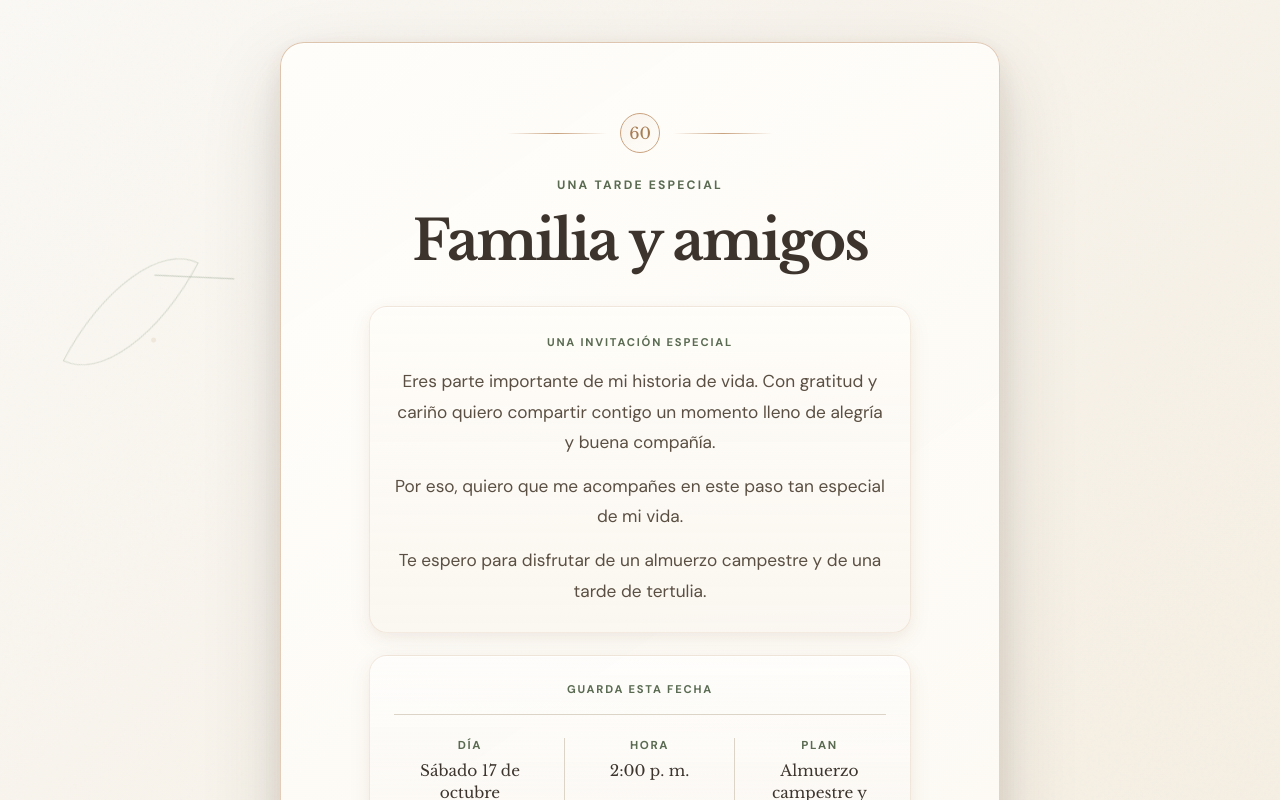
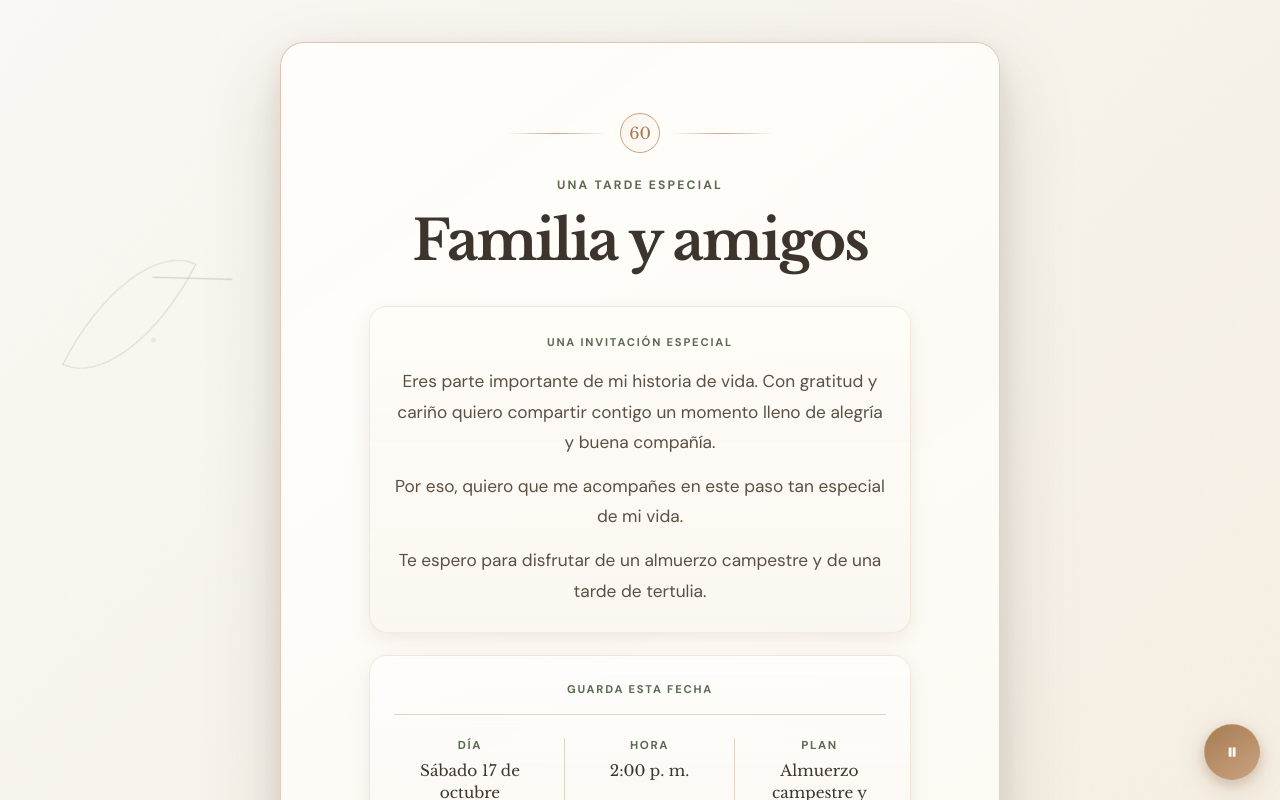
Before and after one commit to Camilo10M/invitacion-60s, a Vue app: page / in a window 1280 px wide. Shown: the top 800 px of the page. Built offline with nearby package versions, Linux system fonts and the light colour scheme.

Commit message:
se agrego cancion

```diff
--- a/index.html
+++ b/index.html
@@ -8,6 +8,9 @@
   </head>
   <body>
     <div id="app"></div>
+    <audio id="background-music" loop>
+      <source src="/music/Ed Sheeran-Shape of You.mp3" type="audio/mpeg">
+    </audio>
     <script type="module" src="/src/main.js"></script>
   </body>
 </html>
--- a/src/App.vue
+++ b/src/App.vue
@@ -19,6 +19,69 @@ let carouselTimer
 // Touch handling for swipe
 let touchStartX = 0
 let touchEndX = 0
+
+// Audio player
+const audioPlayer = ref(null)
+const isPlaying = ref(false)
+const volume = ref(0.3)
+
+// Initialize audio on first user interaction
+const initializeAudio = () => {
+  if (audioPlayer.value && !isPlaying.value) {
+    audioPlayer.value.volume = volume.value
+    audioPlayer.value.play().then(() => {
+      isPlaying.value = true
+    }).catch(() => {
+      console.log('Audio play failed')
+    })
+  }
+}
+
+// Auto-play audio on mount
+onMounted(() => {
+  carouselTimer = window.setInterval(showNextImage, 4500)
+
+  // Try to auto-play audio first
+  if (audioPlayer.value) {
+    audioPlayer.value.volume = volume.value
+    audioPlayer.value.play().then(() => {
+      isPlaying.value = true
+    }).catch(() => {
+      // Auto-play was blocked, wait for user interaction
+      console.log('Autoplay blocked, waiting for user interaction')
+    })
+  }
+
+  // Add scroll listener to document for audio initialization
+  document.addEventListener('scroll', initializeAudio, { once: true })
+
+  // Also add click listener as backup
+  document.addEventListener('click', initializeAudio, { once: true })
+})
+
+onUnmounted(() => {
+  window.clearInterval(carouselTimer)
+  document.removeEventListener('scroll', initializeAudio)
+  document.removeEventListener('click', initializeAudio)
+})
+
+onUnmounted(() => {
+  window.clearInterval(carouselTimer)
+  document.removeEventListener('click', initializeAudio)
+})
+
+onMounted(() => {
+  carouselTimer = window.setInterval(showNextImage, 4500)
+})
+
+onUnmounted(() => {
+  window.clearInterval(carouselTimer)
+})
+
+onUnmounted(() => {
+  window.clearInterval(carouselTimer)
+  document.removeEventListener('click', initializeAudio)
+})
 
 const goToImage = (index) => {
   currentImage.value = index
@@ -83,6 +146,29 @@ const handleTouchEnd = () => {
   }
 }
 
+// Audio control functions
+const toggleAudio = () => {
+  if (!audioPlayer.value) return
+
+  if (isPlaying.value) {
+    audioPlayer.value.pause()
+    isPlaying.value = false
+  } else {
+    audioPlayer.value.muted = false
+    audioPlayer.value.volume = volume.value
+    audioPlayer.value.play()
+    isPlaying.value = true
+    audioInitialized.value = true
+  }
+}
+
+const setVolume = (newVolume) => {
+  volume.value = newVolume
+  if (audioPlayer.value) {
+    audioPlayer.value.volume = newVolume
+  }
+}
+
 const submitConfirmation = async (event) => {
   event.preventDefault()
   isSubmitting.value = true
@@ -144,13 +230,7 @@ const submitConfirmation = async (event) => {
   }
 }
 
-onMounted(() => {
-  carouselTimer = window.setInterval(showNextImage, 4500)
-})
 
-onUnmounted(() => {
-  window.clearInterval(carouselTimer)
-})
 </script>
 
 <template>
@@ -269,6 +349,19 @@ onUnmounted(() => {
         </button>
       </section>
     </section>
+
+    <!-- Audio Player Control -->
+    <button
+      class="audio-control"
+      type="button"
+      @click="toggleAudio"
+      :aria-label="isPlaying ? 'Pausar música' : 'Reproducir música'"
+      :title="isPlaying ? 'Pausar música' : 'Reproducir música'"
+    >
+      <span class="audio-icon" aria-hidden="true">
+        {{ isPlaying ? '⏸' : '▶' }}
+      </span>
+    </button>
 
     <!-- Lightbox Modal -->
     <div
@@ -407,4 +500,14 @@ onUnmounted(() => {
       </div>
     </div>
   </main>
+
+  <!-- Audio Element -->
+  <audio
+    ref="audioPlayer"
+    autoplay
+    loop
+    @volumechange="isPlaying = !audioPlayer.paused"
+  >
+    <source src="/music/Ed Sheeran-Shape of You.mp3" type="audio/mpeg">
+  </audio>
 </template>
--- a/src/style.css
+++ b/src/style.css
@@ -1137,3 +1137,76 @@ h1 {
     bottom: -35px;
   }
 }
+
+/* Audio Control Button */
+.audio-control {
+  position: fixed;
+  bottom: 20px;
+  right: 20px;
+  background: linear-gradient(145deg, var(--gold-dark), var(--gold-accent));
+  border: 1px solid rgba(201, 162, 127, 0.4);
+  border-radius: 50%;
+  color: #fff;
+  cursor: pointer;
+  font-size: 1.2rem;
+  height: 56px;
+  width: 56px;
+  display: flex;
+  align-items: center;
+  justify-content: center;
+  transition: all 250ms cubic-bezier(0.4, 0, 0.2, 1);
+  box-shadow:
+    0 8px 24px rgba(201, 162, 127, 0.4),
+    0 4px 12px rgba(0, 0, 0, 0.15);
+  z-index: 100;
+  animation: pulse 2s ease-in-out infinite;
+}
+
+@keyframes pulse {
+  0%, 100% {
+    box-shadow:
+      0 8px 24px rgba(201, 162, 127, 0.4),
+      0 4px 12px rgba(0, 0, 0, 0.15);
+  }
+  50% {
+    box-shadow:
+      0 12px 32px rgba(201, 162, 127, 0.5),
+      0 6px 16px rgba(0, 0, 0, 0.2);
+  }
+}
+
+.audio-control:hover {
+  background: linear-gradient(145deg, var(--gold-accent), var(--gold-dark));
+  transform: scale(1.1);
+  box-shadow:
+    0 12px 32px rgba(201, 162, 127, 0.5),
+    0 6px 16px rgba(0, 0, 0, 0.2);
+}
+
+.audio-control:focus-visible {
+  outline: 2px solid var(--sage-deep);
+  outline-offset: 2px;
+}
+
+.audio-icon {
+  font-size: 1.4rem;
+  line-height: 1;
+  display: flex;
+  align-items: center;
+  justify-content: center;
+}
+
+/* Mobile Responsive Audio Control */
+@media (max-width: 768px) {
+  .audio-control {
+    height: 48px;
+    width: 48px;
+    bottom: 15px;
+    right: 15px;
+    font-size: 1rem;
+  }
+
+  .audio-icon {
+    font-size: 1.2rem;
+  }
+}
```
